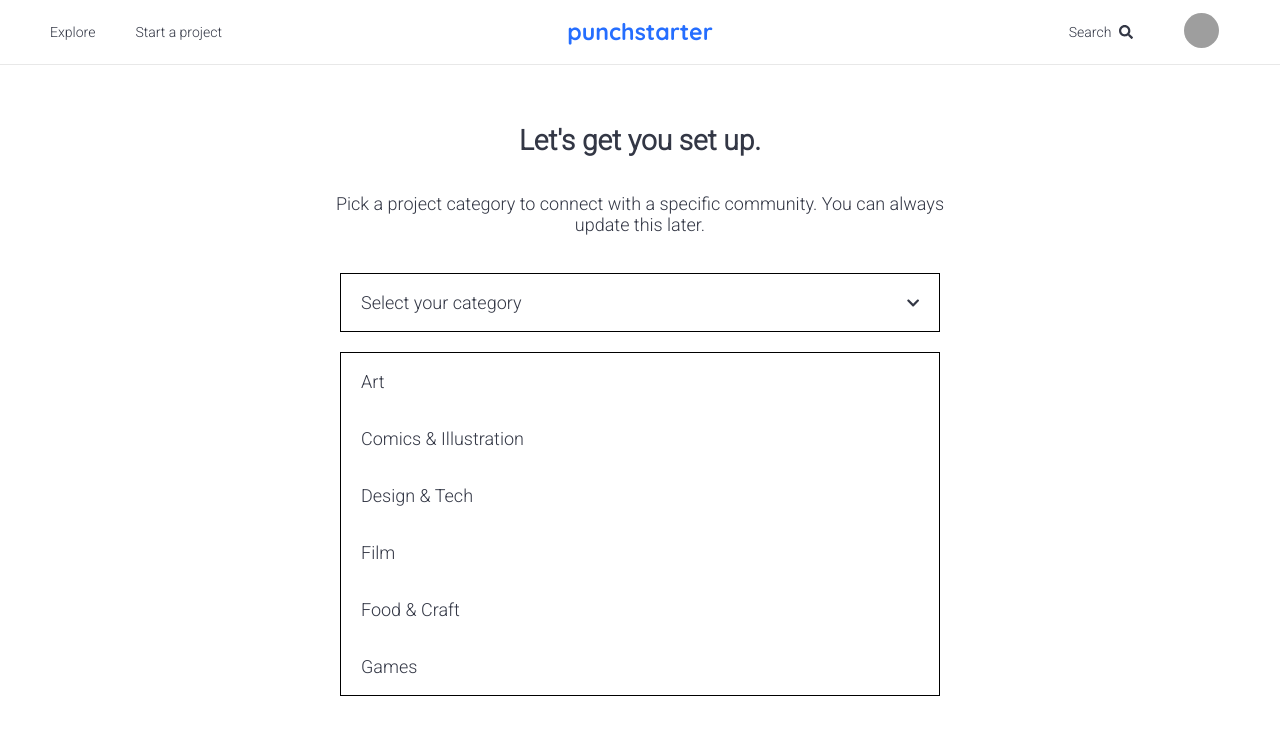
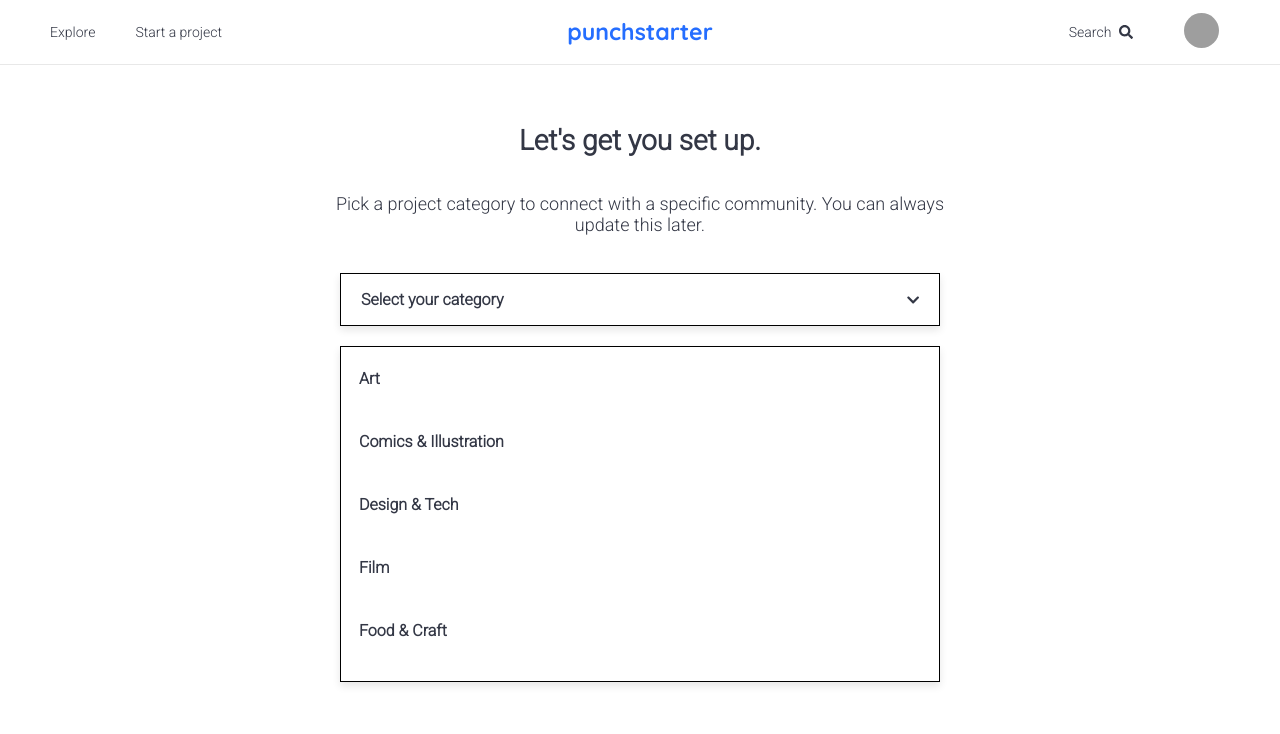
Before and after one commit to crishanks/punch-starter, a React (Create React App) app: page /start in a window 1280 px wide. Both pictures are taken after a click on the icon 912 px from the left and 302 px from the top of the page. Shown: the top 734 px of the page. Built offline with nearby package versions, Linux system fonts and the light colour scheme; grey boxes are pictures that could not be loaded.

Commit message:
hover state for dropdown

```diff
--- a/src/sass/App.css
+++ b/src/sass/App.css
@@ -503,31 +503,40 @@
   justify-content: space-between;
   align-items: center;
   border: 1px black solid;
+  box-shadow: 0 4px 8px 0 rgba(0, 0, 0, 0.1), 0 6px 20px 0 rgba(0, 0, 0, 0);
 }
 .start-a-project .drop-down-header .icon:hover {
   cursor: pointer;
 }
 .start-a-project .drop-down-header p {
-  font-size: 18px;
+  font-size: 16px;
+  font-weight: 600;
 }
 
 .dropdown-menu-selector {
   display: flex;
   flex-direction: column;
   align-items: flex-start;
-  padding-left: 20px;
   border: 1px solid black;
-  margin: 0px 20px 60px;
+  margin: 0px 20px;
   height: 66%;
   overflow: auto;
+  box-shadow: 0 4px 8px 0 rgba(0, 0, 0, 0.1), 0 6px 20px 0 rgba(0, 0, 0, 0);
 }
 
 .menu-selector-row {
-  width: 100%;
+  width: 97%;
+  margin: 6px;
   display: flex;
 }
 .menu-selector-row p {
-  font-size: 18px;
+  font-size: 16px;
+  font-weight: 600;
+  padding-left: 12px;
+}
+.menu-selector-row:hover {
+  cursor: pointer;
+  background-color: #e8e8e8;
 }
 
 /*# sourceMappingURL=App.css.map */
--- a/src/sass/style.sass
+++ b/src/sass/style.sass
@@ -447,22 +447,30 @@ $libre-baskerville: 'Libre Baskerville', serif
     justify-content: space-between
     align-items: center
     border: 1px black solid
+    box-shadow: 0 4px 8px 0 rgba(0, 0, 0, 0.1), 0 6px 20px 0 rgba(0, 0, 0, 0)
     .icon
       &:hover
         cursor: pointer
     p
-      font-size: 18px
+      font-size: 16px
+      font-weight: 600
 .dropdown-menu-selector
   display: flex
   flex-direction: column
   align-items: flex-start
-  padding-left: 20px
   border: 1px solid black
-  margin: 0px 20px 60px
+  margin: 0px 20px
   height: 66%
   overflow: auto
+  box-shadow: 0 4px 8px 0 rgba(0, 0, 0, 0.1), 0 6px 20px 0 rgba(0, 0, 0, 0)
 .menu-selector-row
-  width: 100%
+  width: 97%
+  margin: 6px
   display: flex
   p
-    font-size: 18px
+    font-size: 16px
+    font-weight: 600
+    padding-left: 12px
+  &:hover
+    cursor: pointer
+    background-color: $gray-border
```
Also changed, not shown: 1 other file (tests, documents, lock files or other folders).
